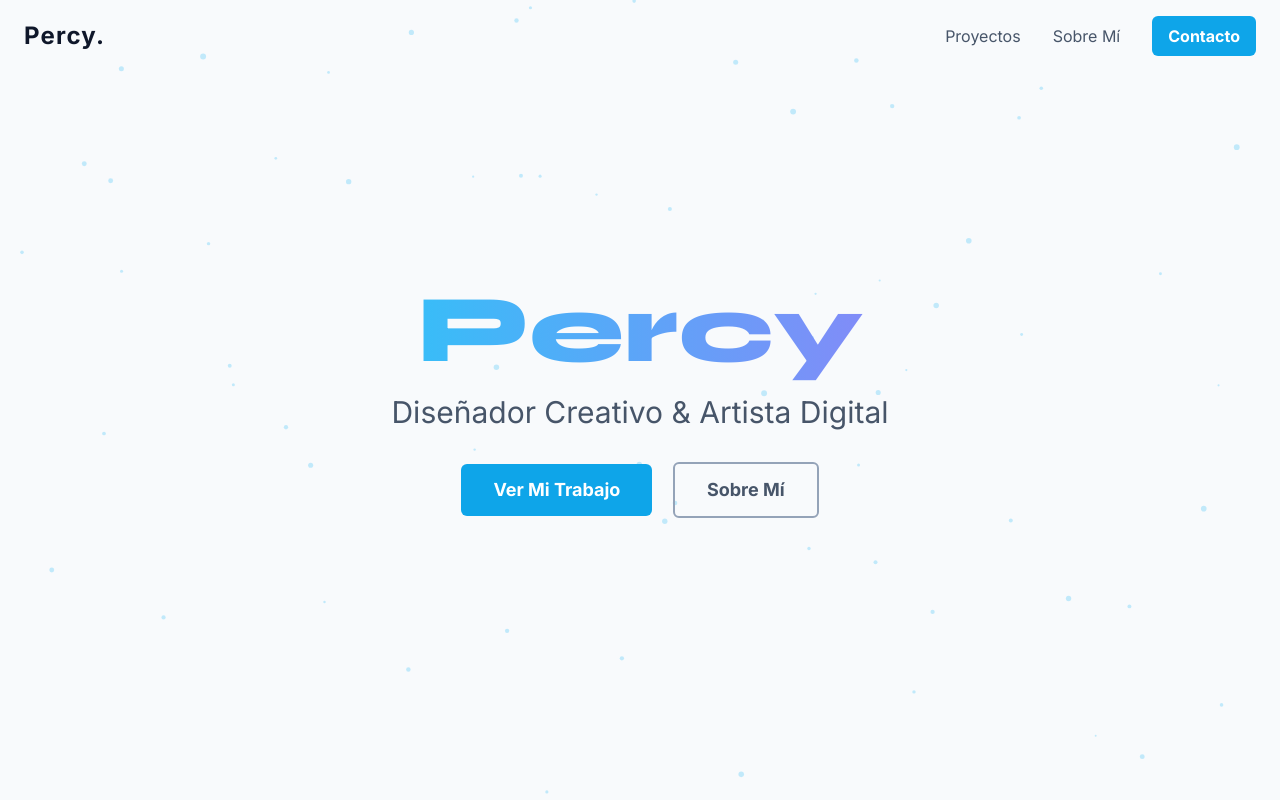
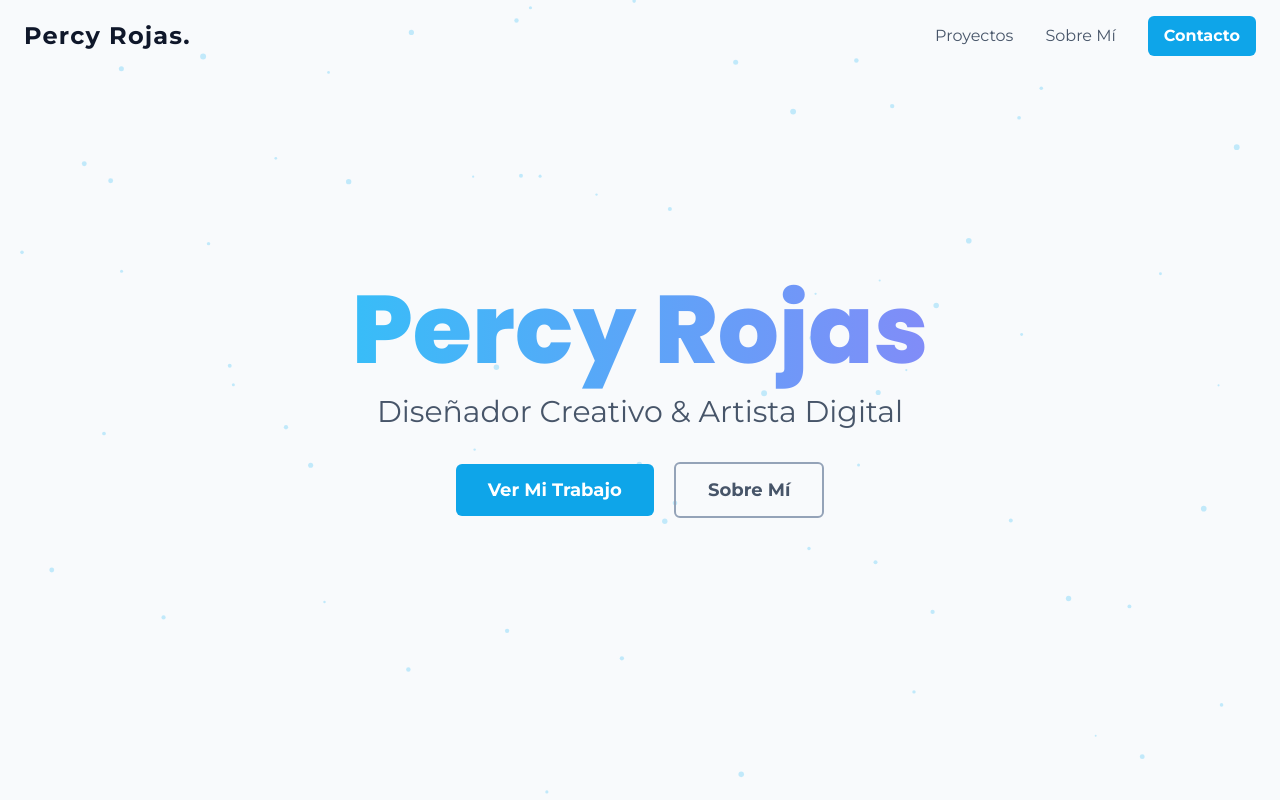
Before and after one commit to PercyMediaArts/percymediaarts.github.io, a plain HTML site: page index.html in a window 1280 px wide. Shown: the top 800 px of the page. Drawn offline with nearby package versions, Linux system fonts and the light colour scheme.

Commit message:
Update index.html

```diff
--- a/index.html
+++ b/index.html
@@ -5,15 +5,15 @@
     <meta name="viewport" content="width=device-width, initial-scale=1.0">
 
     <!-- SEO Meta Tags -->
-    <title>Percy - Diseñador Creativo & Artista Digital</title>
-    <meta name="description" content="Portafolio de Percy, un diseñador creativo y artista digital especializado en diseño gráfico, animación, edición de video y 3D. Explora mis proyectos y mi proceso creativo.">
-    <meta name="keywords" content="diseñador gráfico, animación, publicidad, edición de video, 3d, portafolio, creativo, artista digital, Percy">
-    <meta name="author" content="Percy">
+    <title>Percy Rojas - Diseñador Creativo & Artista Digital</title>
+    <meta name="description" content="Portafolio de Percy Rojas, un diseñador creativo y artista digital especializado en diseño gráfico, animación, edición de video y 3D. Explora mis proyectos y mi proceso creativo.">
+    <meta name="keywords" content="diseñador gráfico, animación, publicidad, edición de video, 3d, portafolio, creativo, artista digital, Percy Rojas">
+    <meta name="author" content="Percy Rojas">
 
     <!-- Google Fonts -->
     <link rel="preconnect" href="https://fonts.googleapis.com">
     <link rel="preconnect" href="https://fonts.gstatic.com" crossorigin>
-    <link href="https://fonts.googleapis.com/css2?family=Syne:wght@400;700;800&family=Inter:wght@400;500;700&display=swap" rel="stylesheet">
+    <link href="https://fonts.googleapis.com/css2?family=Montserrat:wght@400;500;700&family=Poppins:wght@400;700;800&display=swap" rel="stylesheet">
 
     <!-- Tailwind CSS -->
     <script src="https://cdn.tailwindcss.com"></script>
@@ -24,13 +24,13 @@
     <style>
         /* Custom Styles & Overrides */
         body {
-            font-family: 'Inter', sans-serif;
+            font-family: 'Montserrat', sans-serif;
             background-color: #f1f5f9; /* bg-slate-100 */
             color: #1e293b; /* text-slate-800 */
         }
 
         h1, h2, h3, h4, h5, h6 {
-            font-family: 'Syne', sans-serif;
+            font-family: 'Poppins', sans-serif;
             font-weight: 700;
         }
 
@@ -78,7 +78,7 @@
     <!-- Header -->
     <header id="main-header" class="fixed top-0 left-0 right-0 z-50 transition-all duration-300">
         <div class="container mx-auto px-6 py-4 flex justify-between items-center">
-            <a href="#home" class="text-2xl font-bold tracking-wider text-slate-900 hover:text-sky-500 transition-colors">Percy.</a>
+            <a href="#home" class="text-2xl font-bold tracking-wider text-slate-900 hover:text-sky-500 transition-colors">Percy Rojas.</a>
             <nav class="hidden md:flex space-x-8 items-center">
                 <a href="#works" class="text-slate-600 hover:text-sky-500 transition-colors">Proyectos</a>
                 <a href="#about" class="text-slate-600 hover:text-sky-500 transition-colors">Sobre Mí</a>
@@ -108,7 +108,7 @@
             <canvas id="hero-canvas"></canvas>
             <div class="text-center z-10 p-6">
                 <h1 class="text-5xl md:text-8xl font-extrabold mb-4 leading-tight">
-                    <span class="gradient-text">Percy</span>
+                    <span class="gradient-text">Percy Rojas</span>
                 </h1>
                 <p class="text-xl md:text-3xl text-slate-600 mb-8">Diseñador Creativo & Artista Digital</p>
                 <div class="space-x-4">
@@ -146,10 +146,10 @@
             <div class="container mx-auto px-6">
                 <div class="grid grid-cols-1 md:grid-cols-5 gap-12 items-center">
                     <div class="md:col-span-2 reveal">
-                        <img src="https://placehold.co/500x500/e2e8f0/818cf8?text=Percy" alt="Retrato de Percy" class="rounded-lg shadow-xl w-full">
+                        <img src="https://placehold.co/500x500/e2e8f0/818cf8?text=Percy+Rojas" alt="Retrato de Percy Rojas" class="rounded-lg shadow-xl w-full">
                     </div>
                     <div class="md:col-span-3 reveal" style="transition-delay: 200ms;">
-                        <h2 class="text-4xl md:text-5xl font-bold mb-4">Hola, soy <span class="gradient-text">Percy</span></h2>
+                        <h2 class="text-4xl md:text-5xl font-bold mb-4">Hola, soy <span class="gradient-text">Percy Rojas</span></h2>
                         <p class="text-lg text-slate-600 mb-6">Soy un diseñador multidisciplinario con sede en un rincón creativo del mundo. Mi trabajo se centra en la intersección de la estética y la funcionalidad. Creo que el buen diseño no solo se ve bien, sino que también resuelve problemas y comunica ideas de manera efectiva. Me apasiona crear experiencias digitales memorables que conecten con las personas a un nivel emocional.</p>
                         <p class="text-lg text-slate-600 mb-8">Cuando no estoy frente a una pantalla, me encontrarás explorando la naturaleza, experimentando con la fotografía analógica o buscando la taza de café perfecta.</p>
                         <a href="#" class="bg-sky-500 text-white px-8 py-3 rounded-md font-bold text-lg hover:bg-sky-400 transition-all transform hover:scale-105 inline-block">Descargar mi CV</a>
@@ -181,7 +181,7 @@
 
     <footer class="bg-slate-100 py-8">
         <div class="container mx-auto px-6 text-center text-slate-500">
-            <p>&copy; <span id="current-year"></span> Percy. Todos los derechos reservados.</p>
+            <p>&copy; <span id="current-year"></span> Percy Rojas. Todos los derechos reservados.</p>
             <p class="text-sm mt-2">Diseñado y codificado con ❤️ y mucho café.</p>
         </div>
     </footer>
```
